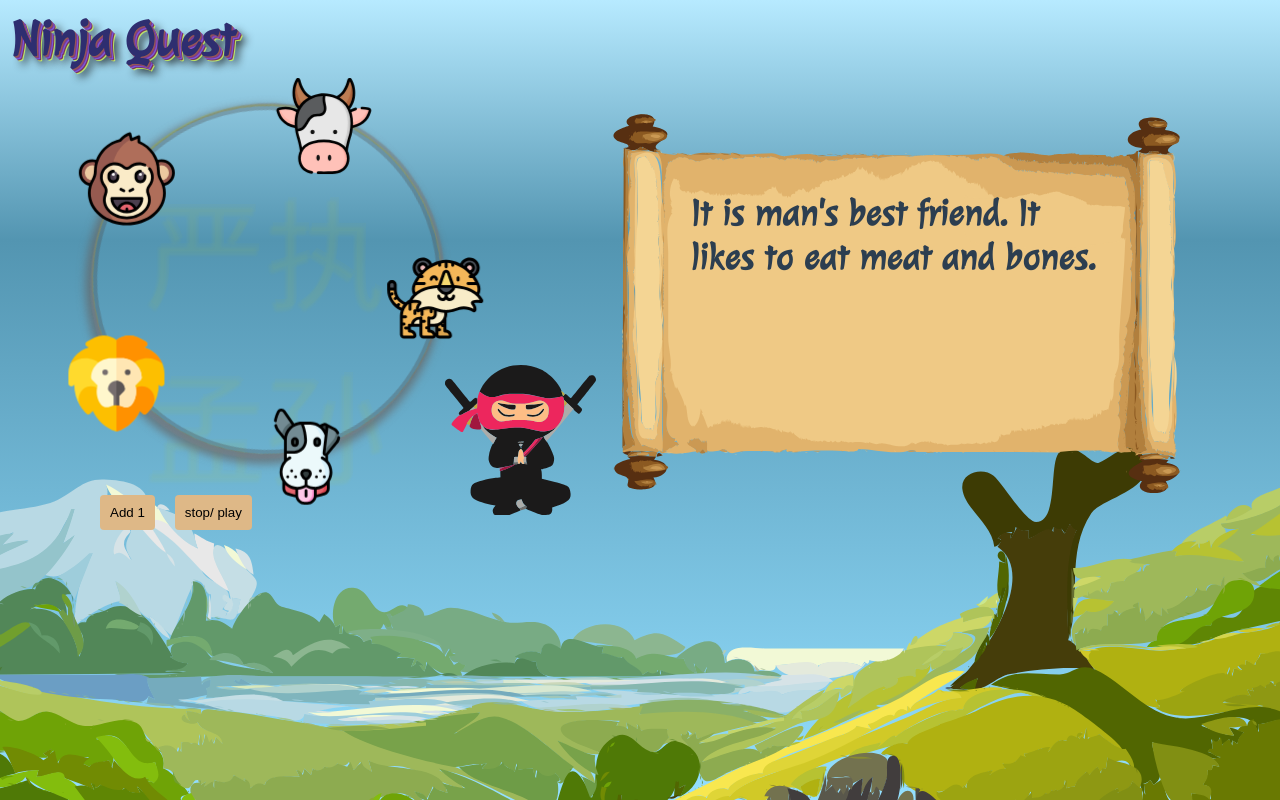
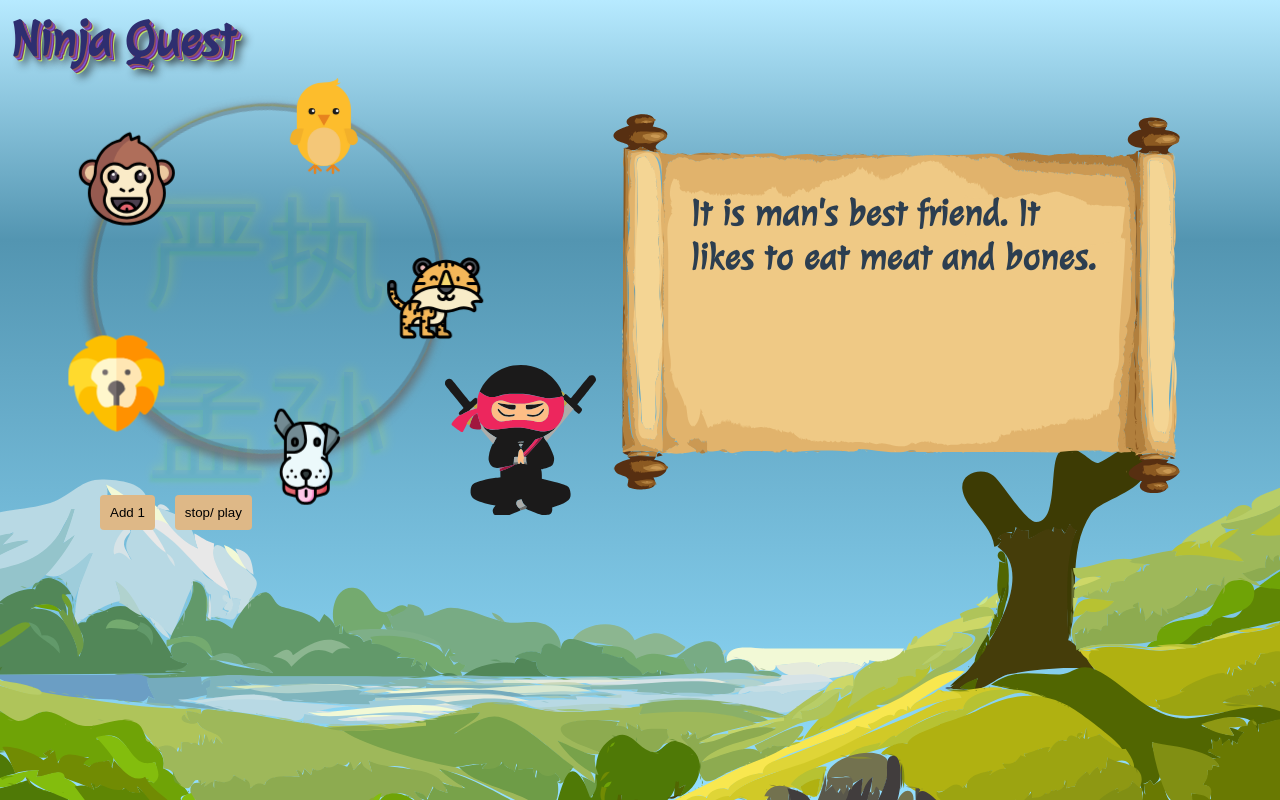
Before and after one commit to ChenPeleg/Ninjaquest, a Vue app: page / in a window 1280 px wide. Built offline with nearby package versions, Linux system fonts and the light colour scheme; a web font is replaced by a local one.

Commit message:
answering animation letters ar burnning like

```diff
--- a/public/allquestions.json
+++ b/public/allquestions.json
@@ -12,7 +12,7 @@
         "dog.svg",
         "lion.svg",
         "monkey.svg",
-        "cow.svg",
+        "chick.svg",
         "tiger.svg"
       ],
       "solution": "1"
@@ -24,7 +24,7 @@
         "monkey.svg",
         "cat.svg",
         "cow.svg",
-        "dog.svg"
+        "panda.svg"
       ],
       "solution": "4"
     },
@@ -59,7 +59,7 @@
         "girafe.svg",
         "flamingo.svg"
       ],
-      "solution": "5"
+      "solution": "3"
     },
     "6": {
       "text": "I'm big, and you can say I'm King of the animals. I am...",
--- a/src/components/AnswersCircle.vue
+++ b/src/components/AnswersCircle.vue
@@ -12,7 +12,7 @@
         <img :src="ans.image" :data-ansnum="ans.id" />
       </li>
     </ul>
-    <LetterInCircle />
+    <LetterInCircle :isbright="correctAnimation" />
   </div>
 </template>
 
@@ -22,7 +22,7 @@ import LetterInCircle from "./LetterInCircle";
 export default {
   name: "AnswersCircle",
   components: { LetterInCircle },
-  props: ["answers", "ispaused"],
+  props: ["answers", "ispaused", "correctAnimation"],
   data() {
     return {
       oldAnswers: [...this.answers],
@@ -41,6 +41,9 @@ export default {
   },
   updated() {
     console.log("upadating Answer circle");
+    if (this.correctAnimation) {
+      this.animateCorrect();
+    }
     const newAnswers = [...this.answers]
       .map(o => o.id)
       .filter(a => !this.oldAnswers.map(o => o.id).includes(a));
@@ -61,6 +64,7 @@ export default {
     this.updateLayout(updatedAns);
   },
   methods: {
+    animateCorrect() {},
     pressAnswer(event, id) {
       this.$emit("pressAnswer", { event, id });
     },
--- a/src/components/LetterInCircle.vue
+++ b/src/components/LetterInCircle.vue
@@ -1,12 +1,12 @@
 <template>
-  <div class="letterincircle letterFade">{{currentLetter}}</div>
+  <div class="letterincircle letterFade" :class="{bright: isbright}">{{currentLetter}}</div>
 </template>
 
 <script>
 export default {
   name: "LetterInCircle",
   //components: {}
-  //props: {}
+  props: ["isbright"],
   computed: {
     currentLetter: function() {
       const l = this.letters.length - 4;
@@ -36,12 +36,12 @@ export default {
 }
 
 .letterincircle {
-  opacity: 0.2;
+  opacity: 0.1;
   font-family: "MaShanZheng";
   font-weight: 300;
   font-size: 120px;
   position: absolute;
-  // left: 0%;
+  transition: opacity ease-in-out 1s;
   top: 17%;
   text-align: center;
   z-index: -1;
@@ -49,32 +49,51 @@ export default {
 .letterFade {
   animation: letterFade 10s infinite;
 }
+.bright {
+  opacity: 1;
+}
 @keyframes letterFade {
   0% {
     color: rgba(224, 22, 22, 0.959);
-    text-shadow: -6px 6px wheat;
+    text-shadow: -6px 6px wheat, 2px -2px 5px rgb(238, 255, 4),
+      2px -2px 10px rgb(238, 255, 4), 2px -2px 15px rgb(238, 255, 4);
   }
   20% {
-    color: rgba(158, 160, 130, 0.3);
-    text-shadow: 14px -12px 3px rgba(238, 255, 4, 0.883);
+    color: rgba(111, 5, 172, 0.226);
+    text-shadow: 14px -12px 3px rgba(255, 12, 4, 0.883),
+      2px -2px 30px rgb(238, 255, 4), 2px -2px 5px rgb(238, 255, 4),
+      2px -2px 10px rgb(238, 255, 4), 2px -2px 15px rgb(238, 255, 4);
   }
   40% {
-    color: rgba(241, 226, 13, 0.411);
-    text-shadow: 4px 4px 3px rgba(12, 12, 11, 0.322);
+    color: rgba(9, 167, 173, 0.788);
+    text-shadow: 4px 4px 3px rgba(15, 15, 15, 0.856),
+      2px -2px 5px rgb(238, 255, 4), 2px -2px 10px rgb(238, 255, 4),
+      2px -2px 15px rgb(238, 255, 4);
   }
   60% {
-    color: rgba(135, 170, 53, 0.116);
-    text-shadow: -4px 4px 3px rgba(238, 255, 0, 0.322);
+    color: rgba(19, 3, 250, 0.349);
+    text-shadow: -4px 4px 3px rgba(81, 255, 0, 0.959),
+      2px -2px 5px rgb(238, 255, 4), 2px -2px 10px rgb(238, 255, 4),
+      2px -2px 15px rgb(238, 255, 4);
   }
   80% {
-    color: rgba(216, 120, 120, 0.096);
-    text-shadow: 10px -4px 3px rgba(238, 255, 0, 0.722),
-      11px -5px 3px rgba(23, 235, 41, 0.722),
-      13px -6px 3px rgba(255, 14, 14, 0.877);
+    color: rgb(110, 5, 102);
+    text-shadow: 12px 4px 3px rgba(15, 143, 143, 0.863),
+      11px -5px 3px rgba(2, 255, 23, 0.722),
+      13px -6px 3px rgba(192, 22, 22, 0.486), 2px -2px 5px rgb(238, 255, 4),
+      2px -2px 10px rgb(238, 255, 4), 2px -2px 15px rgb(238, 255, 4);
   }
+  90% {
+    color: rgba(245, 17, 17, 0.877);
+    text-shadow: 4px 9px 3px rgba(238, 255, 0, 0.322),
+      2px -2px 5px rgb(238, 255, 4), 2px -2px 10px rgb(238, 255, 4),
+      2px -2px 15px rgb(238, 255, 4);
+  }
+
   100% {
-    color: rgba(228, 68, 68, 0.596);
-    text-shadow: 4px 9px 3px rgba(238, 255, 0, 0.322);
+    color: rgba(224, 22, 22, 0.959);
+    text-shadow: -6px 6px wheat, 2px -2px 5px rgb(238, 255, 4),
+      2px -2px 10px rgb(238, 255, 4), 2px -2px 15px rgb(238, 255, 4);
   }
 }
 </style>
--- a/src/components/MeditaionZone.vue
+++ b/src/components/MeditaionZone.vue
@@ -3,7 +3,12 @@
     <table>
       <tr>
         <td>
-          <AnswersCircle :answers="answers" :ispaused="ispaused" @pressAnswer="pressAnswer" />
+          <AnswersCircle
+            :answers="answers"
+            :ispaused="ispaused"
+            :correctAnimation="correctAnimation"
+            @pressAnswer="pressAnswer"
+          />
         </td>
         <td>
           <img class="mediNinja" src="../assets/images/medi-ninja.svg" alt="medi-ninja" />
@@ -39,7 +44,8 @@ export default {
           };
         }
       ),
-      ispaused: false
+      ispaused: false,
+      correctAnimation: false
     };
   },
   components: { AnswersCircle, Question },
@@ -75,14 +81,15 @@ export default {
 
       isCorrect ? this.rightAnswer(payload.id) : this.wrongAnswer(payload.id);
     },
-    rightAnswer() {
-      while (this.answers.length) {
-        this.answers.splice(this.answers.length - 1, 1);
-      }
+    rightAnswer(id) {
+      this.answers = [];
+      this.$emit("nextQuestion", { id });
+      this.correctAnimation = true;
       setTimeout(() => {
-        this.$emit("nextQuestion", {});
+        this.correctAnimation = false;
         this.answers = [...this.calcAnswer];
-      }, 1000);
+        console.log(this.answers, this.calcAnswer);
+      }, 2000);
     },
     wrongAnswer(id) {
       this.removeFromCircle(id);
@@ -90,8 +97,7 @@ export default {
     removeFromCircle(id) {
       const newAnswers = this.answers.filter(a => +a.id !== +id);
       console.log("removeFromCircle", newAnswers);
-      // this.answers = newAnswers;
-      this.$delete(this.answers, 3);
+      this.answers = [...newAnswers];
     },
     toggleSpin() {
       this.ispaused = !this.ispaused;
```
